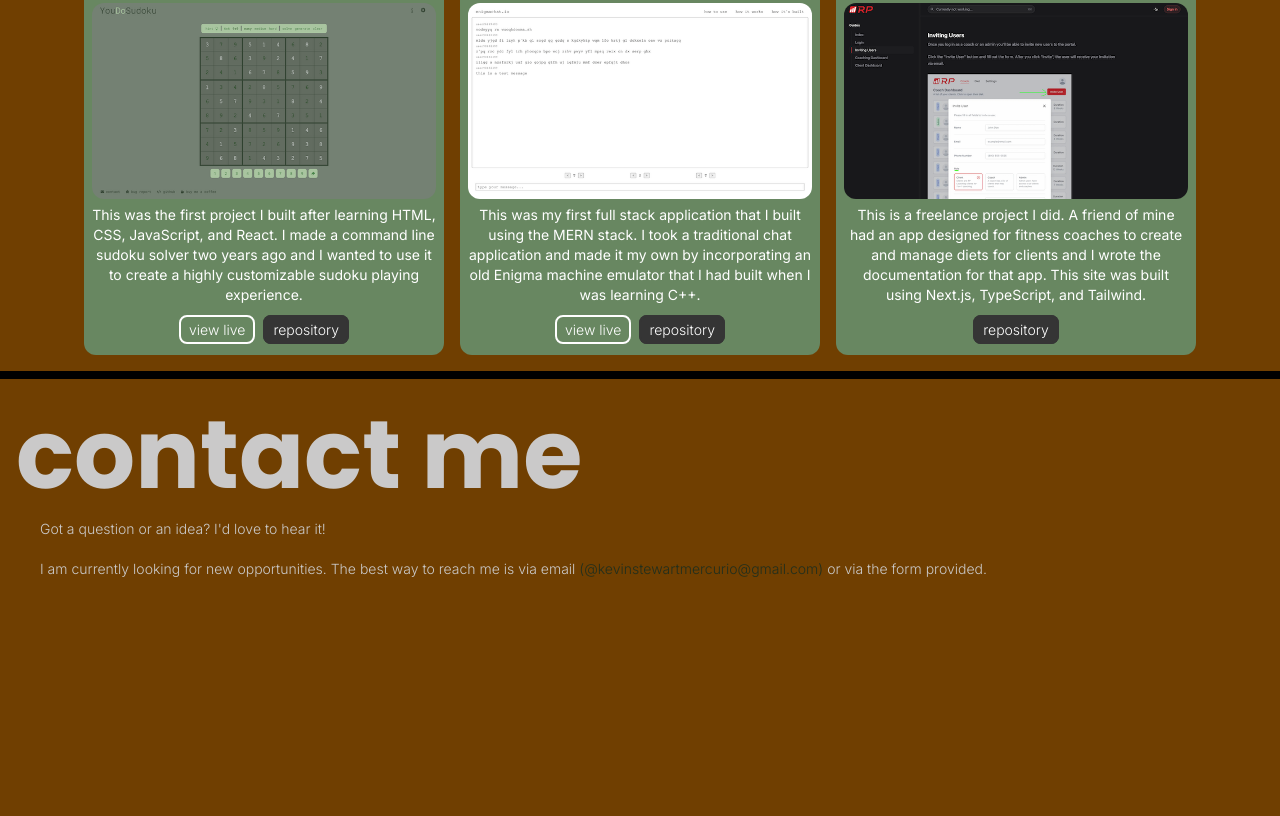
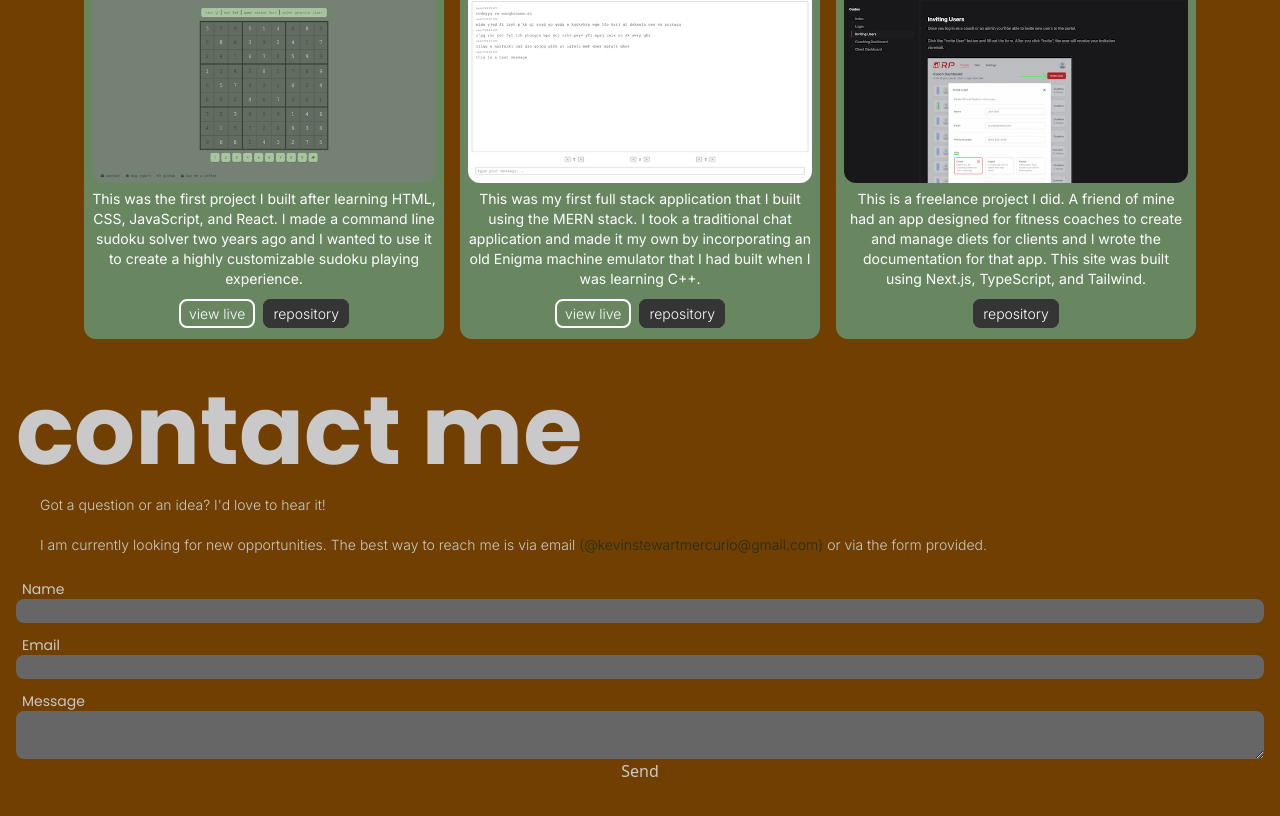
Before and after one commit to kevinstewartmercurio/portfolio, a Next.js app: page / in a window 1280 px wide. Shown: the part 2070-2886 px from the top of the page. Built offline with nearby package versions, Linux system fonts and the light colour scheme.

Commit message:
working on contact form styling

```diff
--- a/src/components/Contact.jsx
+++ b/src/components/Contact.jsx
@@ -1,6 +1,6 @@
+import { Form } from "@/components/Form"
+
 export function Contact() {
-    console.log("here");
-
     return (
         <>
             <div className="bg-[#703f01] w-full h-[800px]">
@@ -27,7 +27,7 @@ export function Contact() {
                         </p>
                     </div>
                 </div>
-
+                <Form />
             </div>
         </>
     )
--- /dev/null
+++ b/src/components/Form.jsx
@@ -0,0 +1,56 @@
+import { useRef } from 'react'
+import emailjs from '@emailjs/browser'
+
+export function Form() {
+    const form = useRef()
+
+    const sendEmail = (e) => {
+        e.preventDefault();
+
+        emailjs.sendForm(process.env.NEXT_PUBLIC_EMAILJS_SERVICE_ID, process.env.NEXT_PUBLIC_EMAILJS_TEMPLATE_ID, form.current, process.env.NEXT_PUBLIC_EMAILJS_PUBLIC_KEY)
+            .then(() => {
+                return null
+            }, (error) => {
+                console.log(error.text)
+            })
+    }
+
+    return (
+        <>
+            <form
+                ref={form}
+                onSubmit={sendEmail}
+                autoComplete="off"
+                className="text-[#cac9c9] mt-2 px-4 flex flex-col"
+            >
+                <label className="pl-1.5 font-['Poppins'] text-sm">
+                    Name
+                </label>
+                <input
+                    type="text"
+                    name="name"
+                    className="bg-[#676666] mb-3 rounded-lg focus-visible:outline-none"
+                />
+                <label className="pl-1.5 font-['Poppins'] text-sm">
+                    Email
+                </label>
+                <input
+                    type="email"
+                    name="email"
+                    className="bg-[#676666] mb-3 rounded-lg focus-visible:outline-none"
+                />
+                <label className="pl-1.5 font-['Poppins'] text-sm">
+                    Message
+                </label>
+                <textarea
+                    name="message"
+                    className="bg-[#676666] rounded-lg focus-visible:outline-none"
+                />
+                <input
+                    type="submit"
+                    value="Send"
+                />
+            </form>
+        </>
+    )
+}
--- a/src/components/ProjectsPreview.jsx
+++ b/src/components/ProjectsPreview.jsx
@@ -91,7 +91,7 @@ function ProjectCard({ title, image, desc, live, repo }) {
 export function ProjectsPreview() {
     return (
         <>
-            <div className="h-[1374px] sm:h-[650px] md:h-[686px] xl:h-[724px]">
+            <div className="h-[1374px] xxs:h-[1356px] xs:h-[1382px] sm:h-[642px] md:h-[686px] xl:h-[724px]">
                 <div className="text-[#cac9c9] bg-[#212f1d] w-full h-[192px] xxs:h-[172px] pl-4 md:pl-12 lg:pl-20 pr-3 md:pr-8 lg:pr-12 pt-8 flex flex-col sm:flex-row items-start sm:items-center absolute z-10">
                     <h1 className="w-max font-['Poppins'] text-5xl md:text-7xl lg:text-8xl font-bold">
                         projects
--- a/src/pages/_app.js
+++ b/src/pages/_app.js
@@ -1,4 +1,5 @@
 import Head from 'next/head'
+
 import '@/styles/globals.css'
 
 export default function App({ Component, pageProps }) {
--- a/src/pages/index.js
+++ b/src/pages/index.js
@@ -28,15 +28,15 @@ export default function Home() {
         <>
             <Header handleNavClick={handleNavClick}/>
             <Welcome />
-            <div className="border-solid border-4 border-black box-border w-full"></div>
+            {/* <div className="border-solid border-4 border-black box-border w-full"></div> */}
             <div ref={aboutRef}>
                 <Bio />
             </div>
-            <div className="border-solid border-4 border-black box-border w-full"></div>
+            {/* <div className="border-solid border-4 border-black box-border w-full"></div> */}
             <div ref={projectsRef}>
                 <ProjectsPreview />
             </div>
-            <div className="border-solid border-4 border-black box-border w-full"></div>
+            {/* <div className="border-solid border-4 border-black box-border w-full"></div> */}
             <div ref={contactRef}>
                 <Contact/>
             </div>
```
Also changed, not shown: package.json (+7 -1 lines), 2 other files (tests, documents, lock files or other folders).
